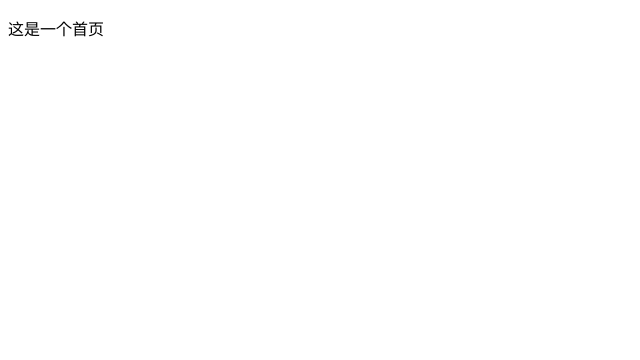
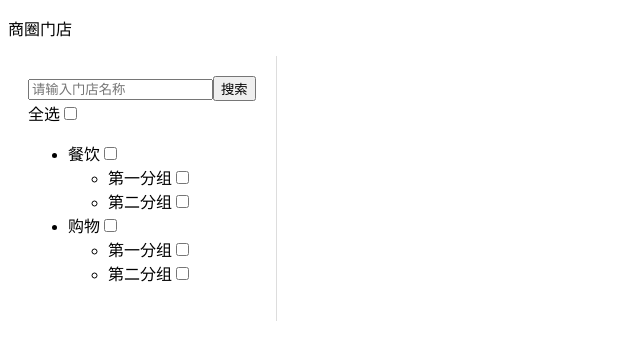
Before and after one commit to HarryLit/educamp, a Vue app: page / in a window 1280 px wide. Shown: the top 360 px of the page, without its empty margins (0-640 px from the left). Built offline with nearby package versions, Linux system fonts and the light colour scheme.

Commit message:
给李悦做一个响应式列表

```diff
--- a/src/components/index.vue
+++ b/src/components/index.vue
@@ -1,14 +1,120 @@
 <template>
-    <p>这是一个首页</p>
+    <div>
+        <p>商圈门店</p>
+        <div class="container">
+            <div >
+                <div>
+                    <input type="search" placeholder="请输入门店名称"><button>搜索</button>
+                </div>
+
+                <div><span>全选</span><input type="checkbox" v-model="checkAll"></div>
+                <ul>
+                    <li v-for="(item) in data" :key="item.keyName">
+                        <div><span>{{item.name}}</span><input type="checkbox" v-model="item.check"></div>
+
+                        <ul>
+                            <li v-for="(itemA) in item.list" :key="itemA.keyName">
+                                <span>{{itemA.name}}</span><input type="checkbox" v-model="itemA.check">
+                            </li>
+                        </ul>
+                    </li>
+                </ul>
+            </div>
+            <div>
+
+            </div>
+        </div>
+
+    </div>
 </template>
 
 <script>
+/* eslint-disable */
+// 模拟数据
+let data = [
+    {
+        name: '餐饮',
+        keyName: 'food',
+        list: [
+            {
+                name: '第一分组',
+                keyName: 'firstGorups'
+            },
+            {
+                name: '第二分组',
+                keyName: 'secondGorups'
+            }
+        ]
+    },
+    {
+        name: '购物',
+        keyName: 'shopping',
+        list: [
+            {
+                name: '第一分组',
+                keyName: 'firstGorups'
+            },
+            {
+                name: '第二分组',
+                keyName: 'secondGorups'
+            }
+        ]
+    },
+]
+
+Array.isArray(data)
+
 export default {
     name: "index",
     data(){
         return {
-
+            data: data,         // 从模拟数据引入的 data
+            checkList: [],      // 记录选中的列表
+            checkAll: false,    // 记录全选
         }
+    },
+    computed: {
+        checkedData(){
+            let data = JSON.parse(JSON.stringify(this.data));
+            data = data.filter(item => {
+                if(item.check){
+                    return true;
+                }
+                let checkNone = true;
+                item = item.list.filter(item => {
+                    if(item.check){
+                        checkNone = false;
+                    }
+                    return item.check
+                })
+                return !checkNone;
+            })
+            console.log(data);
+            return data;
+        }
+    },
+    created() {
+        this.data.forEach(item => {
+            this.$set(item, 'check', false)
+            // item.check = false;
+            item.list.forEach(item => {
+                this.$set(item, 'check', false)
+                // item.check = false;
+            });
+        })
+        console.log(this.data)
     }
 }
 </script>
+
+
+<style scoped>
+    .container {
+        display: flex;
+    }
+    .container > div:nth-child(1) {
+        border-right: 1px solid #ddd;
+        padding: 20px;
+
+    }
+</style>
```
Also changed, not shown: 1 other file (tests, documents, lock files or other folders).
